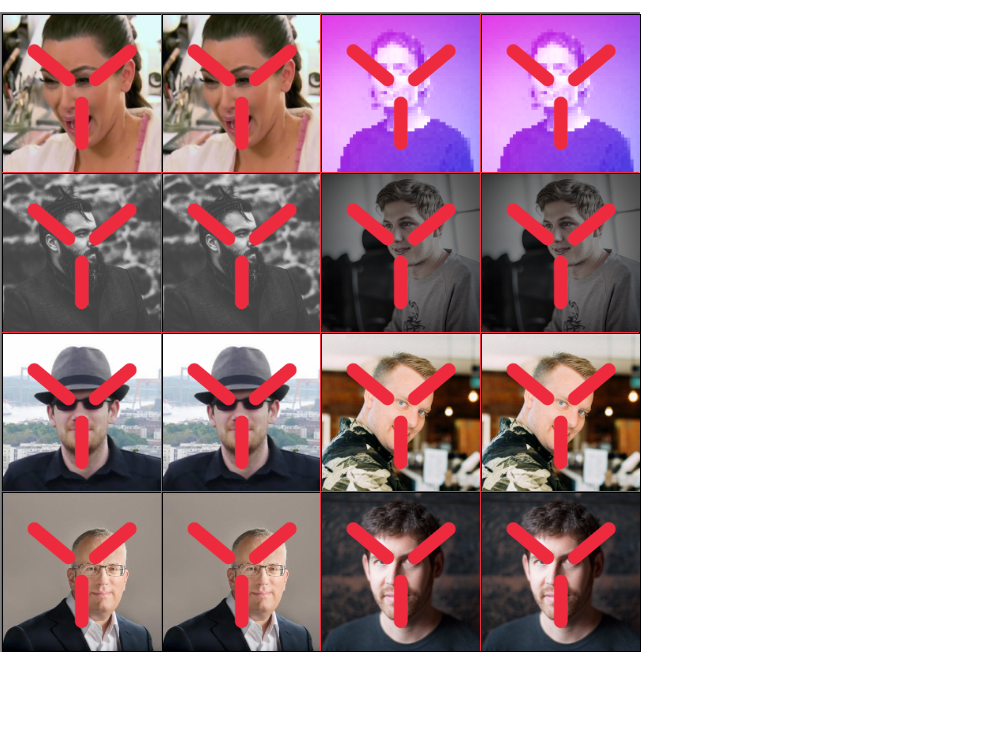
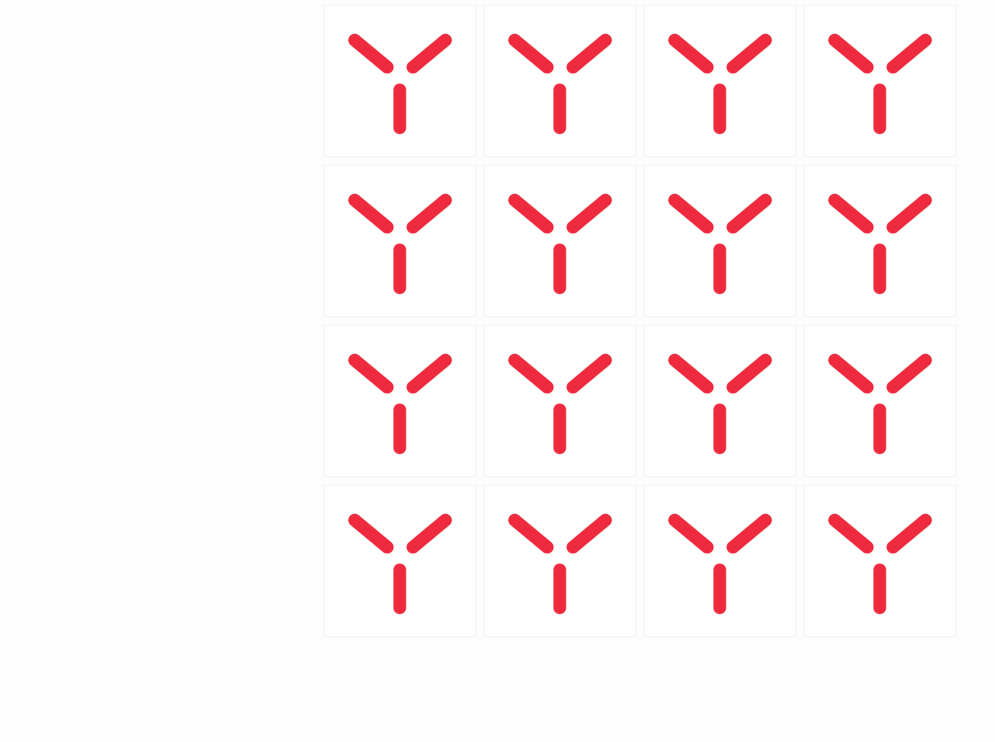
Before and after one commit to DanThor/HazyMemory, a plain HTML site: page index.html in a window 1280 px wide. Shown: the part 79-821 px from the top of the page, without its empty margins (0-995 px from the left). After the commit the page ends 800 px from the top, so only its background shows below. Drawn offline with Linux system fonts and the light colour scheme.

Commit message:
POC Done!

```diff
--- a/css/styles.css
+++ b/css/styles.css
@@ -4,31 +4,54 @@
 
 body {
     height: 100vh;
-    background: #white;
+    background: #fdfdfd;
+    display: flex;
 }
 
 h1 {
-    color: #f52a3b
+    color: #f52a3b;
 }
+
 .memoryBoard {
-    border: 1px solid grey;
     display: flex;
     flex-wrap: wrap;
     width: 640px;
     height: 640px;
+    margin: auto;
+    perspective: 1000px;
 }
+
 img {
-    width: 160px;
-    height: 160px;
+    width: 100%;
 }
 
 .memoryCard {
-    border: 1px solid #f52a3b;
     position: relative;
-    width: 25%;
-    height: 25%;
+    width: calc(25% - 10px);
+    height: calc(25% - 10px);
+    margin: 5px;
+    transform: scale(1);
+    transform-style: preserve-3d;
+    transition: transform .5s;
+    box-shadow: 0px 0px 1px 1px #f3f3f3;
 }
-.frontFace, .backFace {
+
+.memoryCard:active {
+    transform: scale(.97);
+    transform: transform .2s;
+}
+
+.memoryCard.flip {
+    transform: rotateY(180deg);
+}
+
+.frontFace,
+.backFace {
     position: absolute;
-    border: 1px solid black;
+    background-color: white;
+    backface-visibility: hidden;
 }
+
+.frontFace {
+    transform: rotateY(180deg);
+}
--- a/index.html
+++ b/index.html
@@ -7,7 +7,7 @@
         <meta name="viewport" content="width=device-width, initial-scale=1" />
 
         <link rel="manifest" href="site.webmanifest" />
-        <link rel="apple-touch-icon" href="icon.png" />
+        <link rel="apple-touch-icon" href="images/yrgo.png" />
         <!-- Place favicon.ico in the root directory -->
 
         <link rel="stylesheet" href="css/sanitize.css" />
@@ -18,69 +18,68 @@
 
     <body>
         <!-- Board with 10 cards -->
-        <h1>WU19 Yrgo Haze</h1>
         <section class="memoryBoard">
-            <div class="memoryCard">
+            <div class="memoryCard" data-framework="elinadenfina">
                 <img class="frontFace" src="images/elinadenfina.jpeg" alt="card" />
                 <img class="backFace" src="images/yrgo.png" alt="card" />
             </div>
-            <div class="memoryCard">
+            <div class="memoryCard" data-framework="elinadenfina">
                     <img class="frontFace" src="images/elinadenfina.jpeg" alt="card" />
                     <img class="backFace" src="images/yrgo.png" alt="card" />
             </div>
-            <div class="memoryCard">
+            <div class="memoryCard" data-framework="vinkla">
                 <img class="frontFace" src="images/vinkla.png" alt="card" />
                 <img class="backFace" src="images/yrgo.png" alt="card" />
             </div>
-            <div class="memoryCard">
+            <div class="memoryCard" data-framework="vinkla">
                     <img class="frontFace" src="images/vinkla.png" alt="card" />
                     <img class="backFace" src="images/yrgo.png" alt="card" />
             </div>
-            <div class="memoryCard">
+            <div class="memoryCard" data-framework="twish">
                 <img class="frontFace" src="images/twish.jpeg" alt="card" />
                 <img class="backFace" src="images/yrgo.png" alt="card" />
             </div>
-            <div class="memoryCard">
+            <div class="memoryCard" data-framework="twish">
                 <img class="frontFace" src="images/twish.jpeg" alt="card" />
                 <img class="backFace" src="images/yrgo.png" alt="card" />
             </div>
-            <div class="memoryCard">
+            <div class="memoryCard" data-framework="simonkristiansson">
                 <img class="frontFace" src="images/simonkristiansson.jpg" alt="card" />
                 <img class="backFace" src="images/yrgo.png" alt="card" />
             </div>
-            <div class="memoryCard">
+            <div class="memoryCard" data-framework="simonkristiansson">
                 <img class="frontFace" src="images/simonkristiansson.jpg" alt="card" />
                 <img class="backFace" src="images/yrgo.png" alt="card" />
             </div>
-            <div class="memoryCard">
+            <div class="memoryCard" data-framework="wowbagger84">
                 <img class="frontFace" src="images/wowbagger84.png" alt="card" />
                 <img class="backFace" src="images/yrgo.png" alt="card" />
             </div>
-            <div class="memoryCard">
+            <div class="memoryCard" data-framework="wowbagger84">
                 <img class="frontFace" src="images/wowbagger84.png" alt="card" />
                 <img class="backFace" src="images/yrgo.png" alt="card" />
             </div>
-            <div class="memoryCard">
+            <div class="memoryCard" data-framework="wesbos">
                     <img class="frontFace" src="images/wesbos.jpeg" alt="card" />
                     <img class="backFace" src="images/yrgo.png" alt="card" />
             </div>
-            <div class="memoryCard">
+            <div class="memoryCard" data-framework="wesbos">
                     <img class="frontFace" src="images/wesbos.jpeg" alt="card" />
                     <img class="backFace" src="images/yrgo.png" alt="card" />
             </div>
-            <div class="memoryCard">
+            <div class="memoryCard" data-framework="BrendanEich">
                     <img class="frontFace" src="images/BrendanEich.jpeg" alt="card" />
                     <img class="backFace" src="images/yrgo.png" alt="card" />
             </div>
-            <div class="memoryCard">
+            <div class="memoryCard" data-framework="BrendanEich">
                     <img class="frontFace" src="images/BrendanEich.jpeg" alt="card" />
                     <img class="backFace" src="images/yrgo.png" alt="card" />
             </div>
-            <div class="memoryCard">
+            <div class="memoryCard" data-framework="mojombo">
                     <img class="frontFace" src="images/mojombo.png" alt="card" />
                     <img class="backFace" src="images/yrgo.png" alt="card" />
             </div>
-            <div class="memoryCard">
+            <div class="memoryCard" data-framework="mojombo">
                     <img class="frontFace" src="images/mojombo.png" alt="card" />
                     <img class="backFace" src="images/yrgo.png" alt="card" />
             </div>
--- a/js/script.js
+++ b/js/script.js
@@ -0,0 +1,62 @@
+const cards = document.querySelectorAll('.memoryCard')
+
+let hasFlippedCard = false
+let lockBoard = false
+let firstCard, secondCard
+
+function flipCard() {
+    if (lockBoard) return
+    if (this === firstCard) return
+
+    this.classList.add('flip')
+
+    if (!hasFlippedCard) {
+        // first click
+        hasFlippedCard = true
+        firstCard = this
+
+        return
+    }
+        // second click
+        secondCard = this
+
+        checkForMatch();
+    }
+
+function checkForMatch() {
+    let isMatch = firstCard.dataset.framework === secondCard.dataset.framework
+    isMatch ? disableCards() : unflipCards()
+}
+
+function disableCards() {
+    firstCard.removeEventListener('click', flipCard)
+    secondCard.removeEventListener('click', flipCard)
+
+    resetBoard()
+}
+
+
+function unflipCards() {
+    lockBoard = true
+
+    setTimeout(() => {
+        firstCard.classList.remove('flip')
+        secondCard.classList.remove('flip')
+
+        resetBoard()
+    }, 850)
+}
+
+function resetBoard() {
+    [hasFlippedCard, lockBoard] = [false, false]
+    [firstCard, secondCard] = [null, null]
+}
+
+(function shuffle() {
+    cards.forEach(card => {
+        let randomPos = Math.floor(Math.random() * 16)
+        card.style.order = randomPos
+    })
+})()
+
+cards.forEach(card => card.addEventListener('click', flipCard))
```
Also changed, not shown: site.webmanifest.
